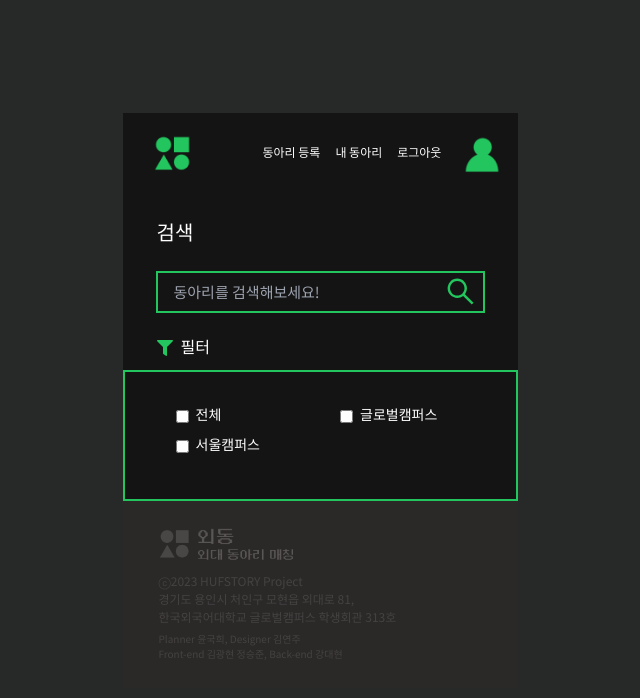
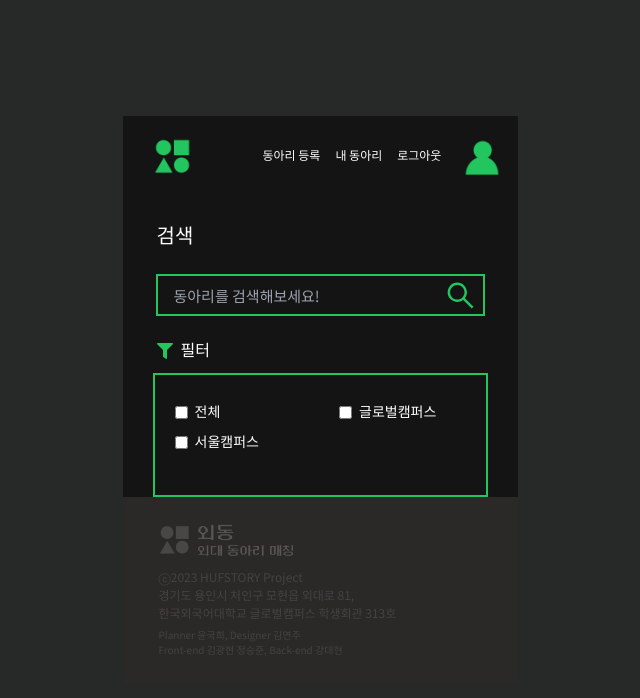
Before and after one commit to hufstory/oedong_front, a React (Create React App) app: page /search in a window 1280 px wide. Shown: the top 698 px of the page, without its empty margins (320-960 px from the left). Built offline with nearby package versions, Linux system fonts and the light colour scheme; a small style sheet from the web is missing.

Commit message:
Style: 일부 스타일 수정

```diff
--- a/src/pages/SearchClub/SearchClub.js
+++ b/src/pages/SearchClub/SearchClub.js
@@ -22,7 +22,8 @@ const SearchClub = () => {
         </p>
         <p className="ml-[8px] font-main text-[16px] text-white inline">필터</p>
       </div>
-      <div className="w-full h-full flex justify-center items-center bg-main-black border-green border-2">
+      <div className="w-full h-full flex justify-center items-center bg-main-black">
+        <div className="w-[335px] border-green border-2">
           <CheckBox
             label=""
             item={["전체", "서울캠퍼스", "글로벌캠퍼스"]}
@@ -30,6 +31,7 @@ const SearchClub = () => {
             border={false}
           />
         </div>
+      </div>
       <Footer />
     </div>
   );
```
Lines whose indentation alone changed are shown as unchanged.
